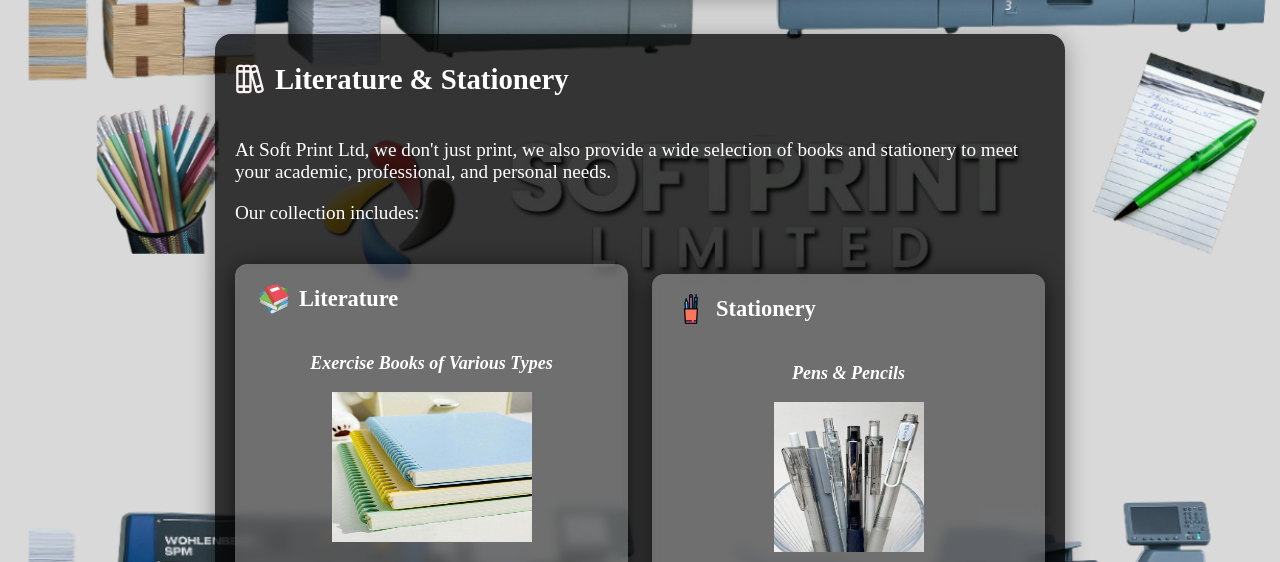
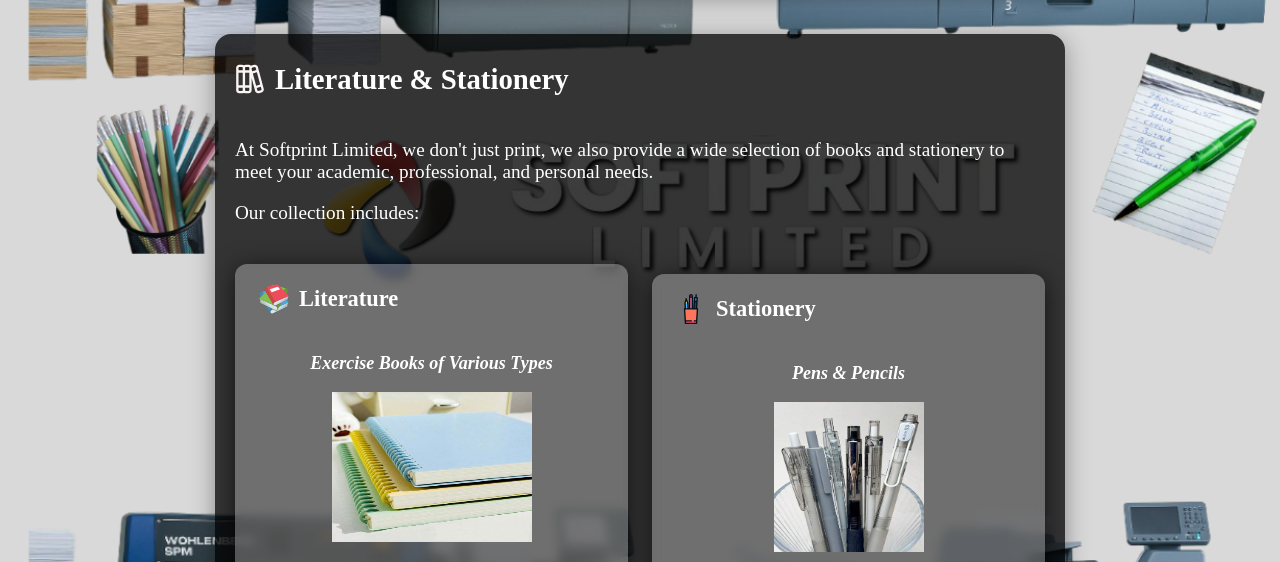
Before and after one commit to Frostie03/Softprint-Limited, a plain HTML site: page index.html in a window 1280 px wide. Shown: the part 1240-1802 px from the top of the page. Drawn offline with Linux system fonts and the light colour scheme.

```diff
--- a/index.html
+++ b/index.html
@@ -161,7 +161,7 @@
                 <h2>Literature & Stationery</h2>
             </div>
             <p>
-                At Soft Print Ltd, we don't just print, we also provide a wide selection of books and stationery to meet your academic, professional, and personal needs.
+                At Softprint Limited, we don't just print, we also provide a wide selection of books and stationery to meet your academic, professional, and personal needs.
             </p>
             <p>
                 Our collection includes:
```
